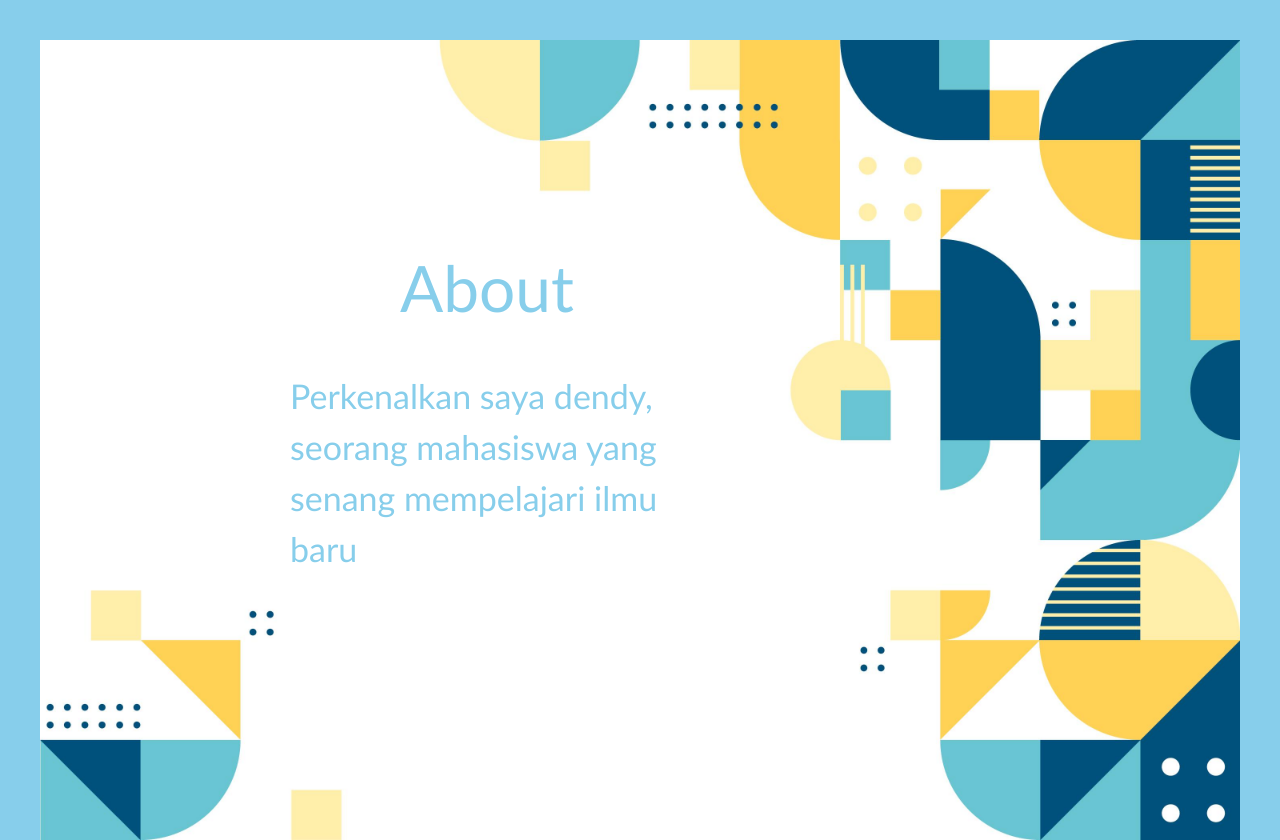
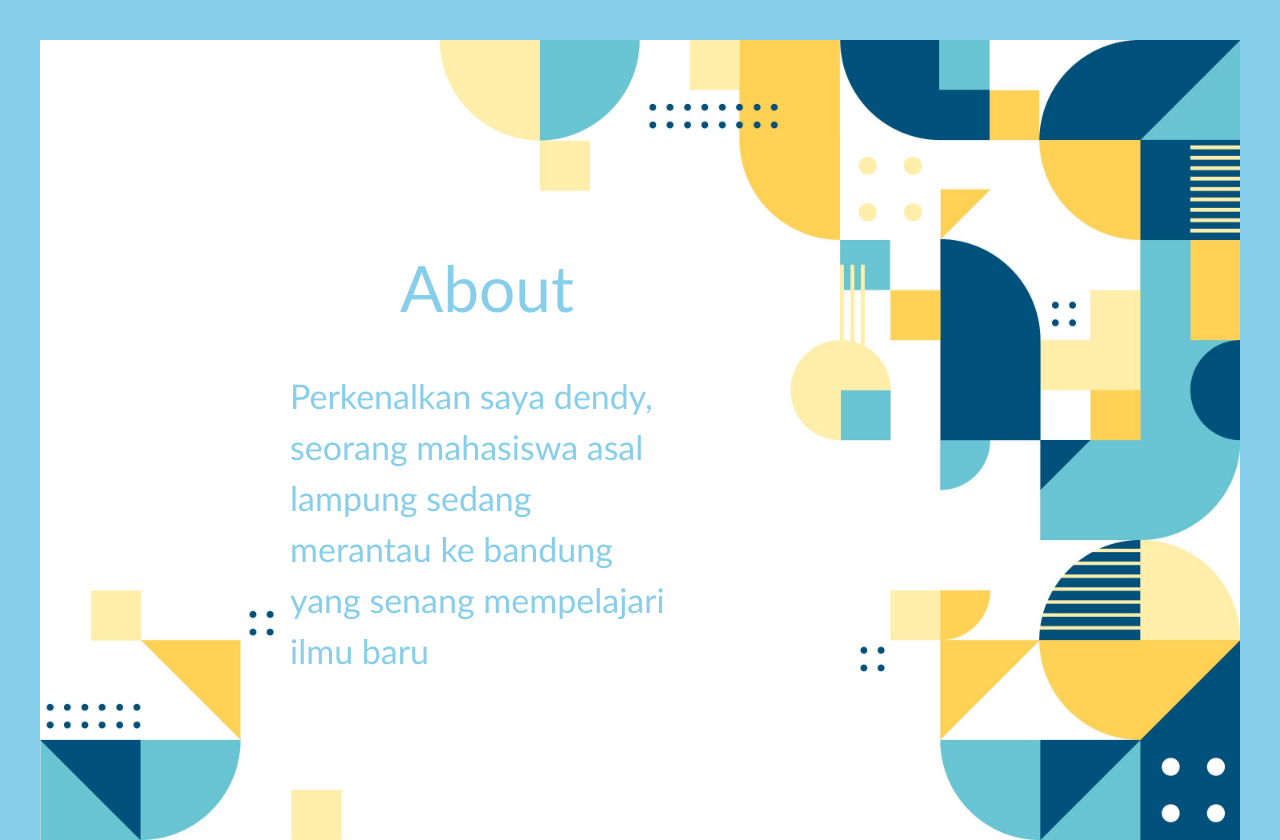
Before and after one commit to Dendy2468/final-project-dendy, a plain HTML site: page index.html in a window 1280 px wide. Shown: the part 853-1693 px from the top of the page. Drawn offline with nearby package versions, Linux system fonts and the light colour scheme.

Commit message:
commit-final3

```diff
--- a/index.html
+++ b/index.html
@@ -56,7 +56,7 @@
         <section id="about" class="bg-light-skyblue">
             <img class="banner-image" src="images/flat-geometric2-background.jpg" />
             <h1 class="banner2-text">About</h1><br>
-            <p class="banner2-paragraph">Perkenalkan saya dendy, seorang mahasiswa yang senang mempelajari ilmu baru</p>
+            <p class="banner2-paragraph">Perkenalkan saya dendy, seorang mahasiswa asal lampung sedang merantau ke bandung yang senang mempelajari ilmu baru</p>
         </section>
 
         <section id="portfolio">
```
Also changed, not shown: 1 other file.
